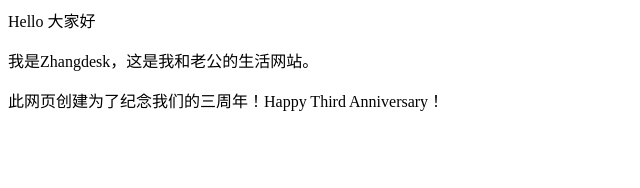
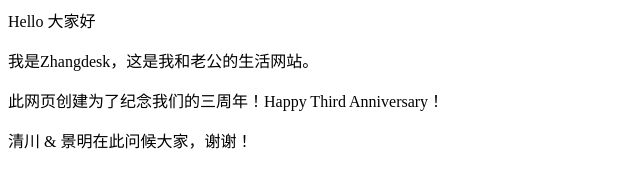
Before and after one commit to zhangdesk/zhangdesk.github.io, a plain HTML site: page index.html in a window 1280 px wide. Shown: the whole page, without its empty margins (0-640 px from the left). Drawn offline with Linux system fonts and the light colour scheme.

Commit message:
Update index.html

```diff
--- a/index.html
+++ b/index.html
@@ -1,3 +1,4 @@
 <p>Hello 大家好</p>
 <p>我是Zhangdesk，这是我和老公的生活网站。 </p>
 <p>此网页创建为了纪念我们的三周年！Happy Third Anniversary！</p>
+<p>清川 & 景明在此问候大家，谢谢！</p>
```
